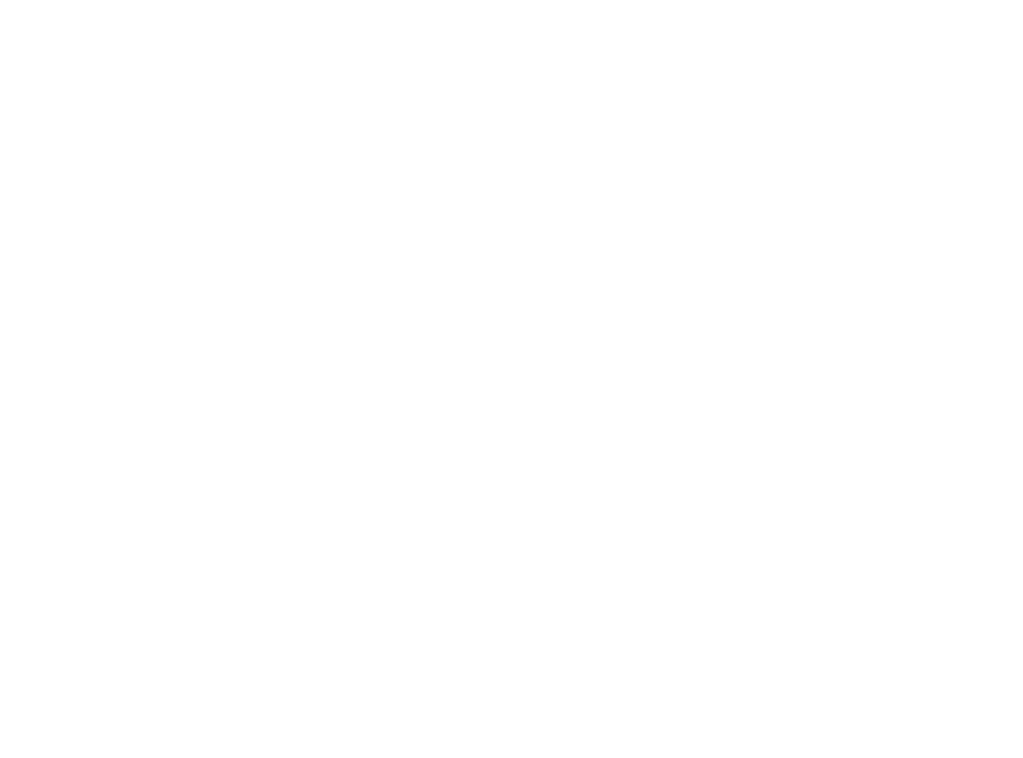
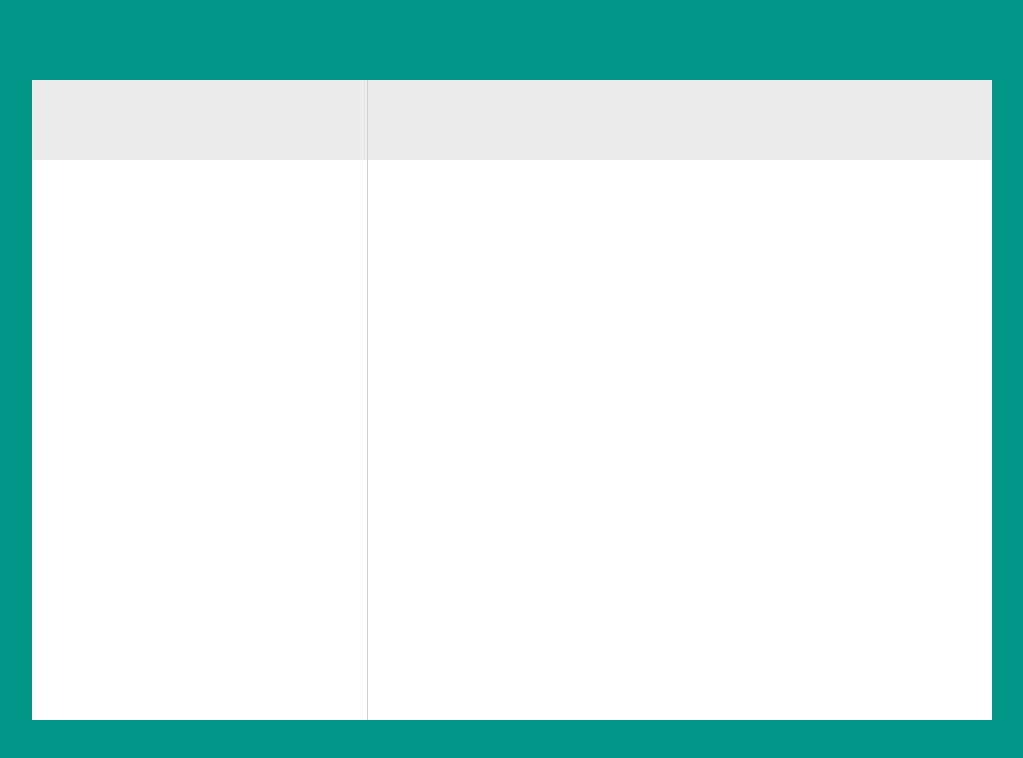
Before and after one commit to franciowel/vue-boolzapp, a plain HTML site: page index.html in a window 1280 px wide. Shown: the whole page, without its empty margins (128-1151 px from the left). Drawn offline with nearby package versions, Linux system fonts and the light colour scheme.

Commit message:
app wrapper e contenuto macro

```diff
--- a/css/style.css
+++ b/css/style.css
@@ -4,3 +4,33 @@
     padding: 0;
     box-sizing: border-box;
 }
+
+/* COMMONS */
+.app-wrapper{
+    background-color: #009587;
+    height: 100vh;
+    padding: 5rem 10rem;
+    display: flex;
+    flex-direction: row;
+}
+
+.contacts-head,
+.chat-head{
+    height: 80px;
+    background-color: #eaeaea;
+}
+
+/* CONTACTS */
+.contacts-col{
+    background-color: white;
+    height: 100%;
+    width: 35%;
+    border-right: 1px solid lightgray;
+}
+
+/* CHAT COL */
+.chat-col{
+    background-color: white;
+    height: 100%;
+    width: 65%;
+}
--- a/index.html
+++ b/index.html
@@ -12,6 +12,27 @@
 
 <body>
 
+    <!-- QUI INIZIA L'APPLICAZIONE -->
+    <div id="root">
+
+        <div class="app-wrapper">
+
+            <div class="contacts-col">
+
+                <div class="contacts-head"></div>
+
+            </div>
+
+            <div class="chat-col">
+
+                <div class="chat-head"></div>
+
+            </div>
+
+        </div>
+
+    </div>
+
 </body>
 
 <script type="text/javascript" src="js/script.js"></script>
```
